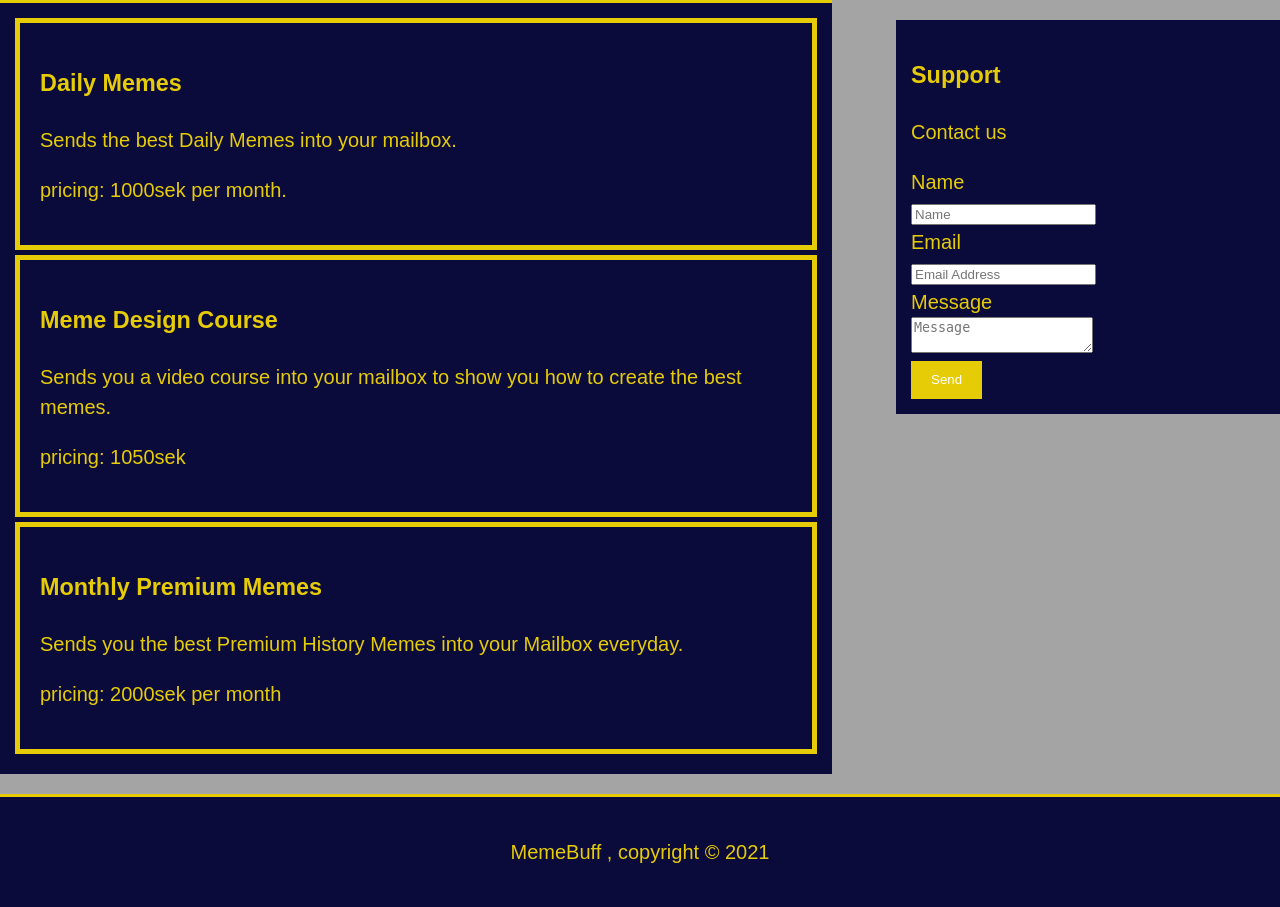
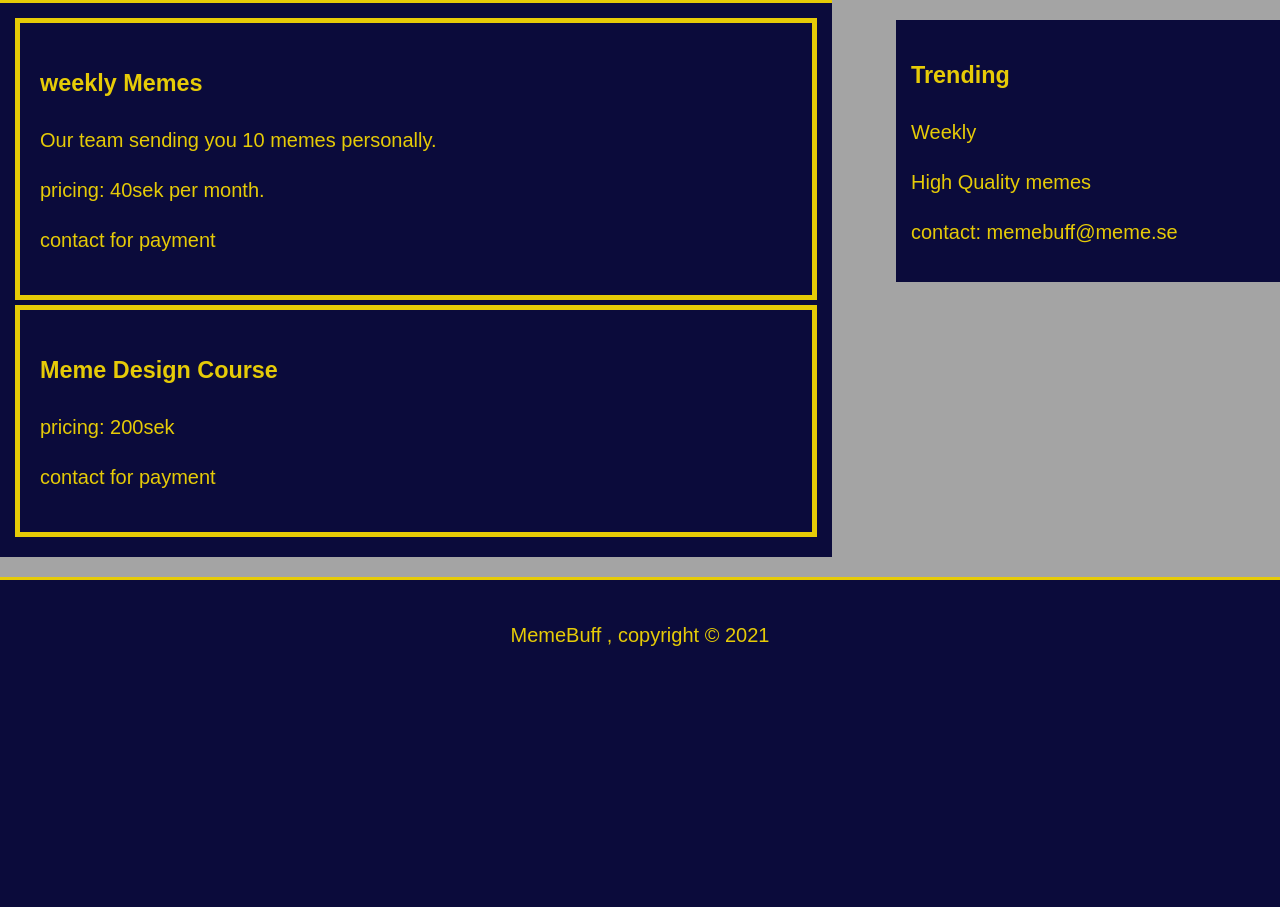
Before and after one commit to johannesholst/meme_web, a Flask app: page /memes in a window 1280 px wide. Shown: the part 121-1028 px from the top of the page. After the commit the page ends 767 px from the top, so only its background shows below. Run offline with Flask 2, Linux system fonts and the light colour scheme.

Commit message:
Uploaded files and stuff

```diff
--- a/requirements.txt
+++ b/requirements.txt
@@ -1,2 +1 @@
-#pymongo==3.11.3
 Flask~=1.1.2
--- a/templates/about.html
+++ b/templates/about.html
@@ -15,7 +15,7 @@
             </article>
             <aside id="sidebar">
                 <div class="blue">
-                    <h3>Contact Us</h3>
+                    <h3>Support mail</h3>
                     <p>Mail: service@memebuff.se</p>
                 </div>
             </aside>
--- a/templates/index.html
+++ b/templates/index.html
@@ -11,10 +11,6 @@
     <div id="memes">
         <div class="container">
             <h1>subscribe To My Memes</h1>
-            <form>
-                <input type="email" placeholder="Enter Email...">
-                <button type="submit" class=button_1>Subscribe</button>
-            </form>
         </div>
     </div>
 
--- a/templates/memes.html
+++ b/templates/memes.html
@@ -1,7 +1,6 @@
 {% extends "base.html" %}
 
 {%  block content %}
-
 
 
       <div id="main">
@@ -9,46 +8,32 @@
           <article id="main-col">
             <ul id="memes">
               <li>
-                <h3>Daily Memes</h3>
-                <p>Sends the best Daily Memes into your mailbox.</p>
-                <p>pricing: 1000sek per month. </p>
+                <h3>weekly Memes</h3>
+                <p>Our team sending you 10 memes personally.</p>
+                <p>pricing: 40sek per month. </p>
+                  <p>contact for payment</p>
               </li>
               <li>
                 <h3>Meme Design Course</h3>
-                <p>Sends you a video course into your mailbox to show you how to create the best memes.</p>
-                <p>pricing: 1050sek</p>
-              </li>
-              <li>
-                <h3>Monthly Premium Memes </h3>
-                <p>Sends you the best Premium History Memes into your Mailbox everyday.</p>
-                <p>pricing: 2000sek per month </p>
+                <p>pricing: 200sek</p>
+                  <p>contact for payment</p>
               </li>
             </ul>
           </article>
 
           <aside id="sidebar">
             <div class="blue">
-            <h3>Support</h3>
-            <p>Contact us</p>
-            <form class="quote">
-            </form>
+            <h3>Trending</h3>
+            <p>Weekly</p>
+            <form class="quote"></form>
               <div>
-                <label>Name</label><br>
-                <input type="text" placeholder="Name">
+                <label>High Quality memes</label><br>
+                  <p>contact: memebuff@meme.se</p>
               </div>
-              <div>
-                <label>Email</label><br>
-                <input type="text" placeholder="Email Address">
-              </div>
-              <div>
-                <label>Message</label><br>
-                <textarea placeholder="Message"></textarea>
-              </div>
-              <button class="button_1" type="submit">Send</button>
           </div>
-
           </aside>
         </div>
       </div>
 
+
   {% endblock %}
```
Also changed, not shown: app.py (+7 -1 lines).
